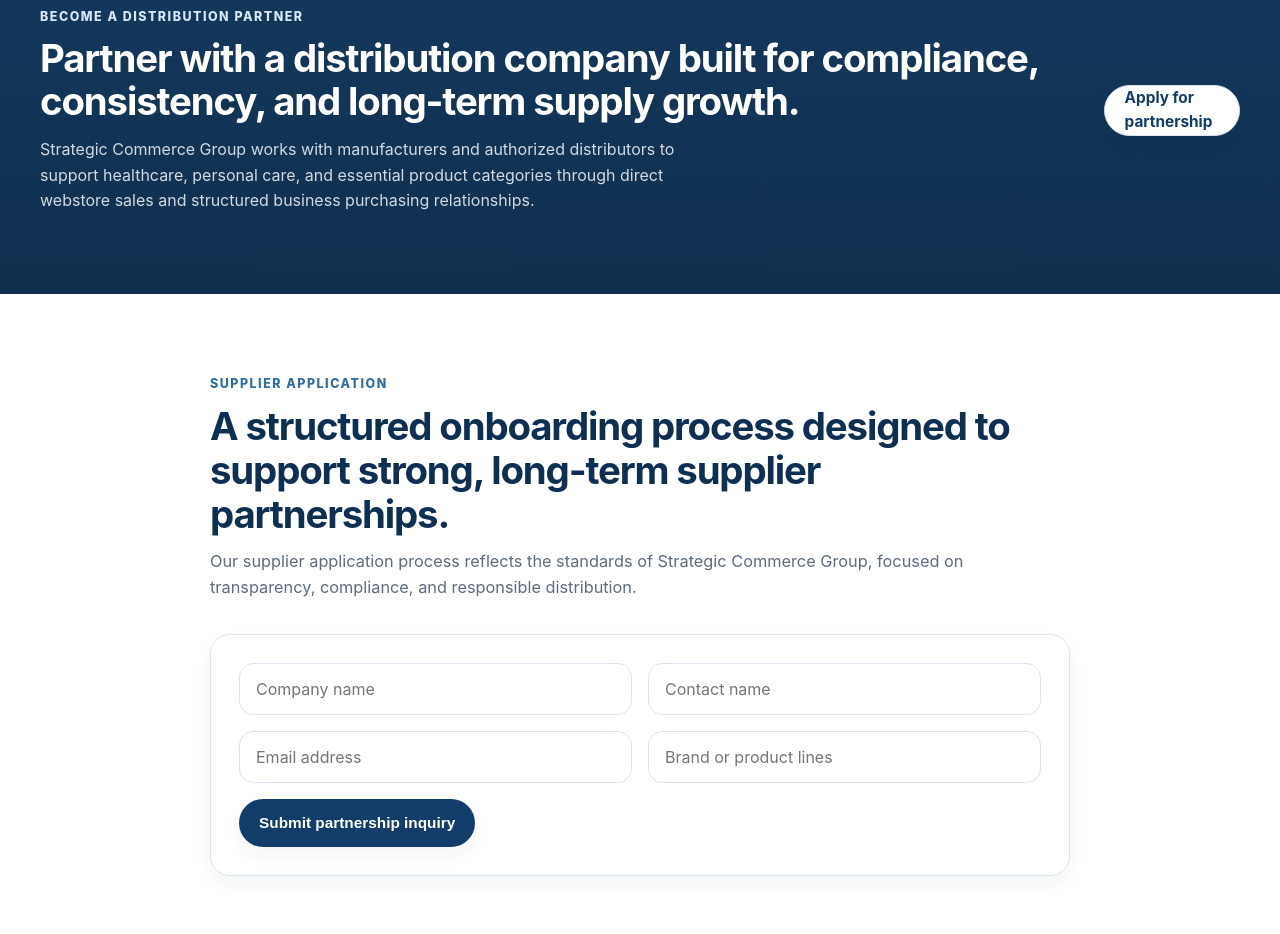
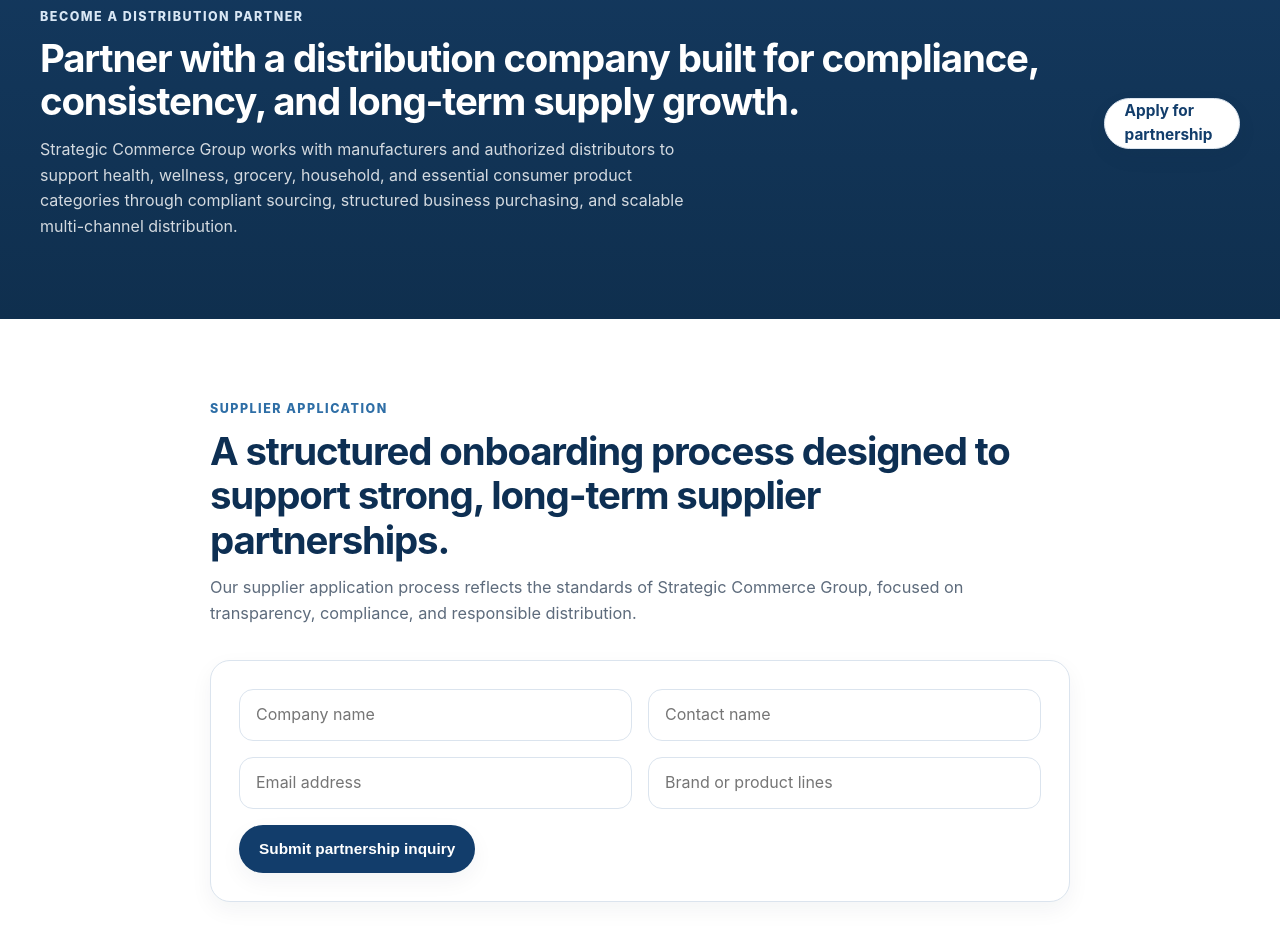
Before and after one commit to larryfelix66/strategic-commerce-group-site, a React (Vite) app: page / in a window 1280 px wide. Shown: the part 7740-8674 px from the top of the page. Built offline with nearby package versions, Linux system fonts and the light colour scheme.

Commit message:
Update App.jsx

```diff
--- a/src/App.jsx
+++ b/src/App.jsx
@@ -522,9 +522,9 @@
 
               <p>
                 Strategic Commerce Group works with manufacturers and authorized
-                distributors to support healthcare, personal care, and essential
-                product categories through direct webstore sales and structured
-                business purchasing relationships.
+  distributors to support health, wellness, grocery, household, and
+  essential consumer product categories through compliant sourcing,
+  structured business purchasing, and scalable multi-channel distribution.
               </p>
             </div>
 
```
